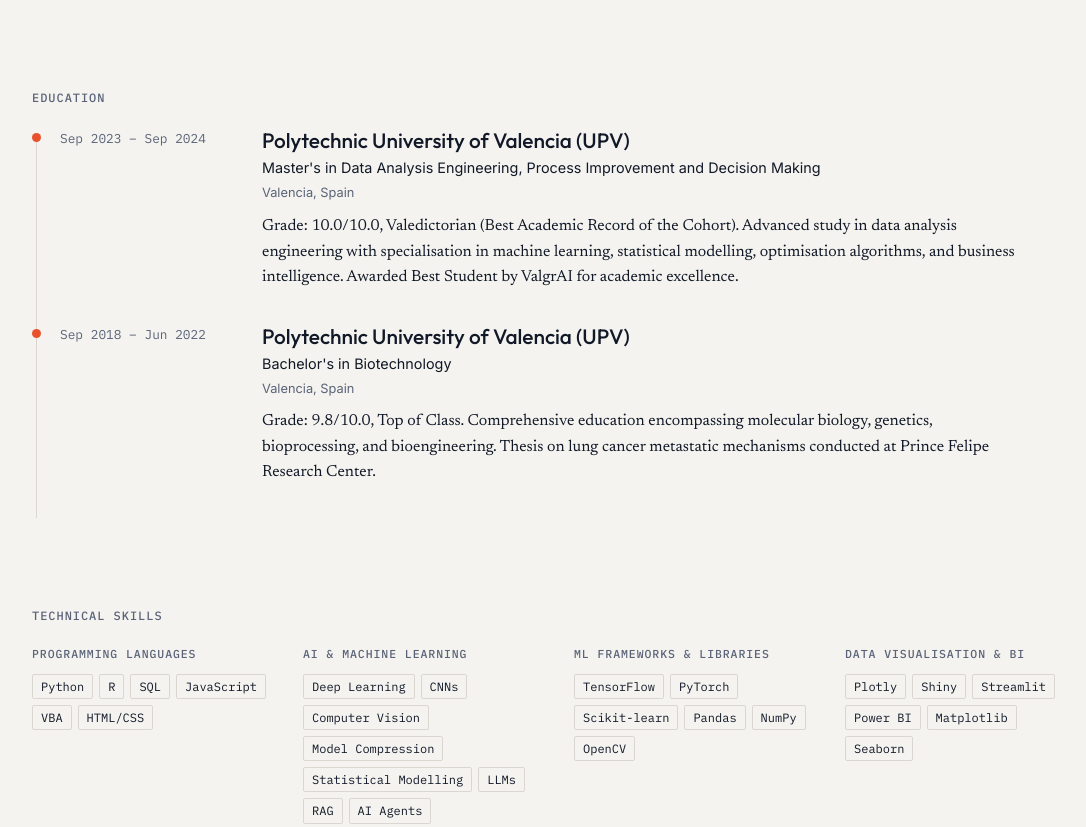
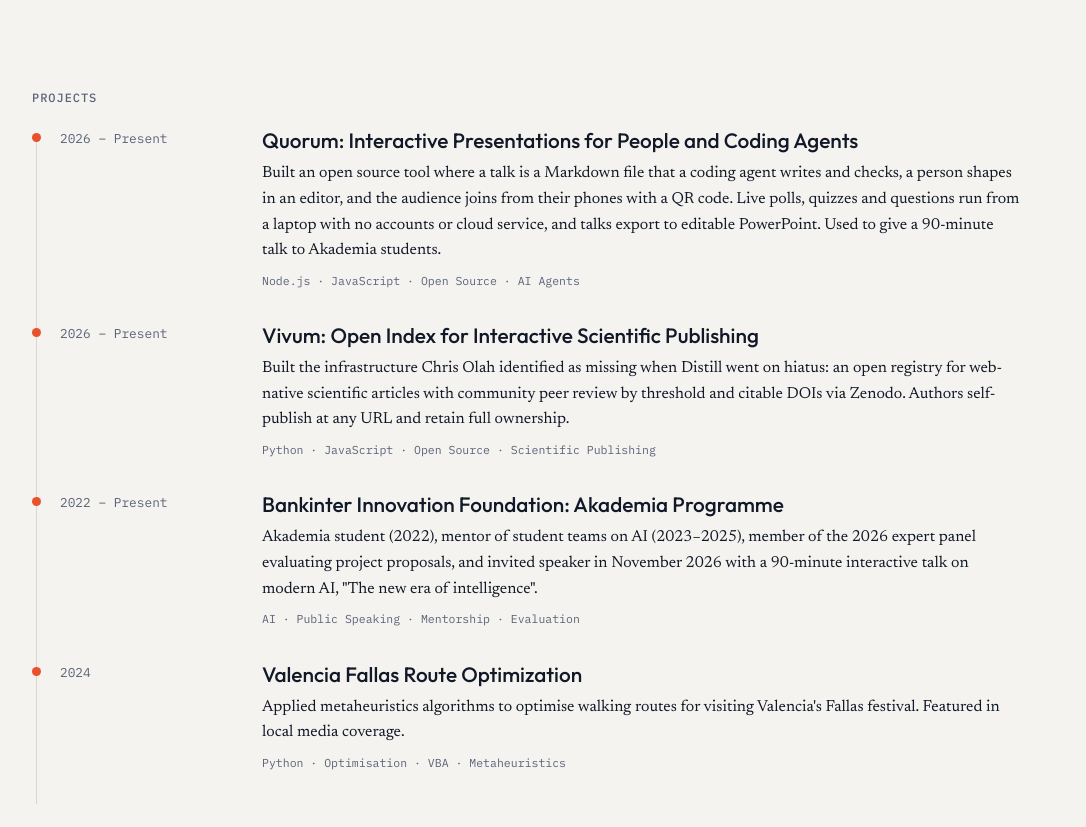
Before and after one commit to JBoixCampos/JBoixCampos.github.io, a plain HTML site: page cv.html in a window 1280 px wide. Shown: the part 3161-3988 px from the top of the page, without its empty margins (80-1166 px from the left). Drawn offline with Linux system fonts and the light colour scheme.

Commit message:
Show a Projects section on the CV
The CV data already listed projects but the page never rendered them.
Each project now appears in the timeline with its years, name, short
description and keywords, between experience and education. The Fallas
link points to the Projects page instead of a missing file.

Co-Authored-By: Claude Sonnet 5.5 <noreply@anthropic.com>
Claude-Session: https://claude.ai/code/session_01SNURnRKjyybeYoMQUsD82B

```diff
--- a/cv.html
+++ b/cv.html
@@ -73,7 +73,9 @@
   const CV_URL = './data/cv.json';
 
   function renderCV(d) {
-    const { basics, work, education, skills, awards } = d;
+    const { basics, work, education, skills, awards, projects } = d;
+    const span = p => p.startDate === p.endDate ? p.startDate
+      : `${p.startDate} &ndash; ${p.endDate}`;
 
     const html = `
       <!-- HEADER -->
@@ -109,6 +111,23 @@
                 <ul class="cv-highlights">
                   ${job.highlights.map(h => `<li>${h}</li>`).join('')}
                 </ul>
+              </div>
+            </li>
+          `).join('')}
+        </ul>
+      </section>
+
+      <!-- PROJECTS -->
+      <section>
+        <p class="section-label">${d.headings.projects || 'Projects'}</p>
+        <ul class="cv-items">
+          ${projects.map(p => `
+            <li class="cv-item">
+              <div class="cv-dates">${span(p)}</div>
+              <div>
+                <p class="cv-institution">${p.url ? `<a href="${p.url}" target="_blank" rel="noopener">${p.name}</a>` : p.name}</p>
+                <p class="cv-edu-summary">${p.description}</p>
+                <p class="cv-project-keywords">${p.keywords.join(' &middot; ')}</p>
               </div>
             </li>
           `).join('')}
--- a/data/cv.json
+++ b/data/cv.json
@@ -175,25 +175,33 @@
   "projects": [
     {
       "name": "Quorum: Interactive Presentations for People and Coding Agents",
+      "startDate": "2026",
+      "endDate": "Present",
       "url": "https://jboixcampos.github.io/quorum/",
       "description": "Built an open source tool where a talk is a Markdown file that a coding agent writes and checks, a person shapes in an editor, and the audience joins from their phones with a QR code. Live polls, quizzes and questions run from a laptop with no accounts or cloud service, and talks export to editable PowerPoint. Used to give a 90-minute talk to Akademia students.",
       "keywords": ["Node.js", "JavaScript", "Open Source", "AI Agents"]
     },
     {
       "name": "Vivum: Open Index for Interactive Scientific Publishing",
+      "startDate": "2026",
+      "endDate": "Present",
       "url": "https://vivum-pub.org",
       "description": "Built the infrastructure Chris Olah identified as missing when Distill went on hiatus: an open registry for web-native scientific articles with community peer review by threshold and citable DOIs via Zenodo. Authors self-publish at any URL and retain full ownership.",
       "keywords": ["Python", "JavaScript", "Open Source", "Scientific Publishing"]
     },
     {
       "name": "Bankinter Innovation Foundation: Akademia Programme",
+      "startDate": "2022",
+      "endDate": "Present",
       "url": "https://lnkd.in/p/eWbyDYpR",
       "description": "Akademia student (2022), mentor of student teams on AI (2023–2025), member of the 2026 expert panel evaluating project proposals, and invited speaker in November 2026 with a 90-minute interactive talk on modern AI, \"The new era of intelligence\".",
       "keywords": ["AI", "Public Speaking", "Mentorship", "Evaluation"]
     },
     {
       "name": "Valencia Fallas Route Optimization",
-      "url": "https://jboixcampos.github.io/fallas-project-details.html",
+      "startDate": "2024",
+      "endDate": "2024",
+      "url": "https://jboixcampos.github.io/projects.html#valencia-fallas-route-optimization",
       "description": "Applied metaheuristics algorithms to optimise walking routes for visiting Valencia's Fallas festival. Featured in local media coverage.",
       "keywords": ["Python", "Optimisation", "VBA", "Metaheuristics"]
     }
--- a/style.css
+++ b/style.css
@@ -478,6 +478,16 @@ footer {
   margin-top: 8px;
 }
 
+.cv-institution a { text-decoration: none; }
+.cv-institution a:hover { color: var(--signal-text); }
+
+.cv-project-keywords {
+  font-family: var(--mono);
+  font-size: 0.72rem;
+  color: var(--muted);
+  margin-top: 8px;
+}
+
 .cv-highlights { list-style: none; }
 
 .cv-highlights li {
@@ -873,6 +883,7 @@ footer {
   .cv-highlights { margin-top: 2pt; }
   .cv-highlights li { font-size: 8.75pt; line-height: 1.3; padding: 0.5pt 0 0.5pt 9pt; }
   .cv-edu-summary { font-size: 8.75pt; line-height: 1.3; margin-top: 2pt; }
+  .cv-project-keywords { font-size: 6.5pt; margin-top: 1pt; }
 
   /* Skills as compact lines instead of tags */
   .skills-grid { grid-template-columns: repeat(3, 1fr); gap: 6pt 14pt; }
```
